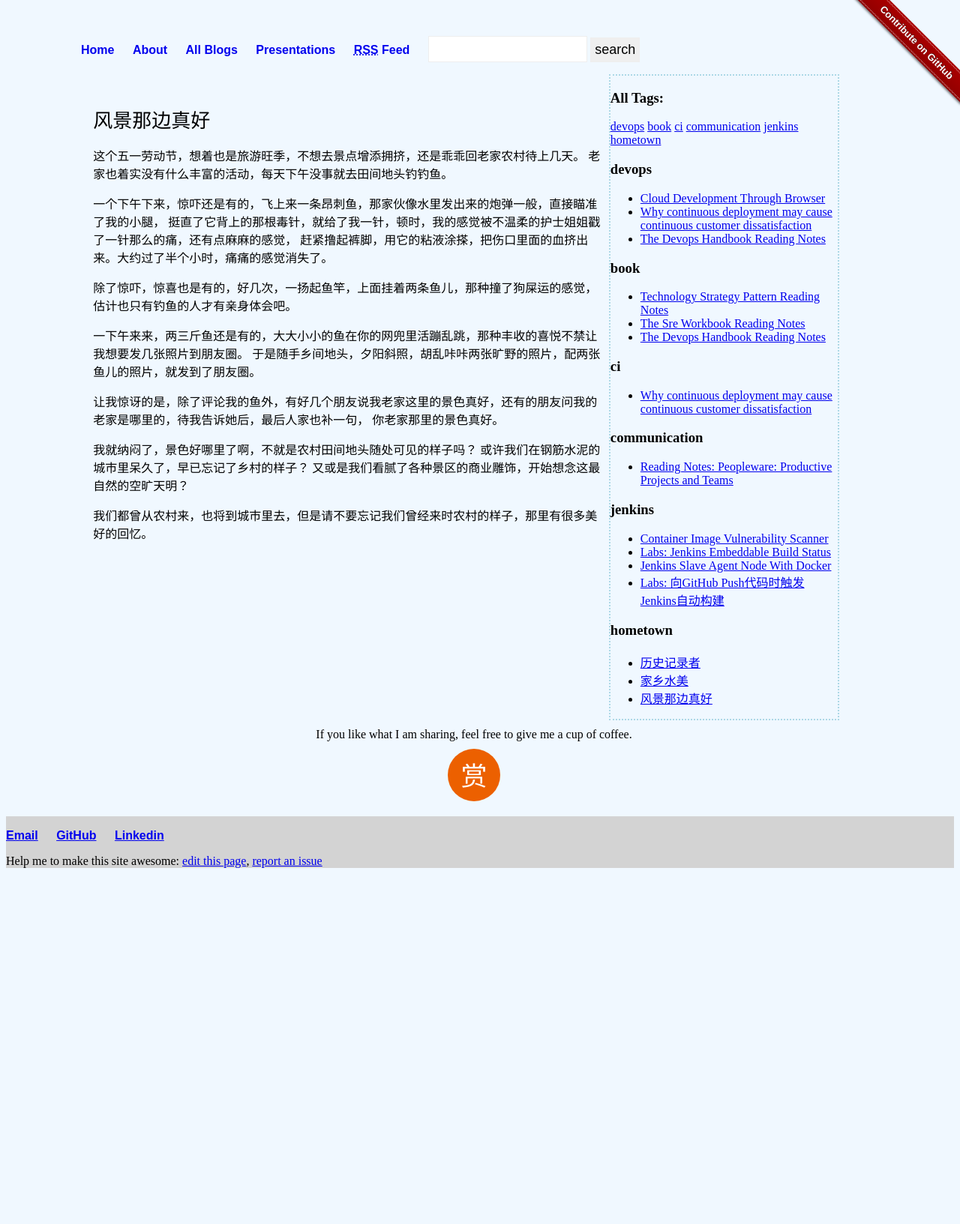
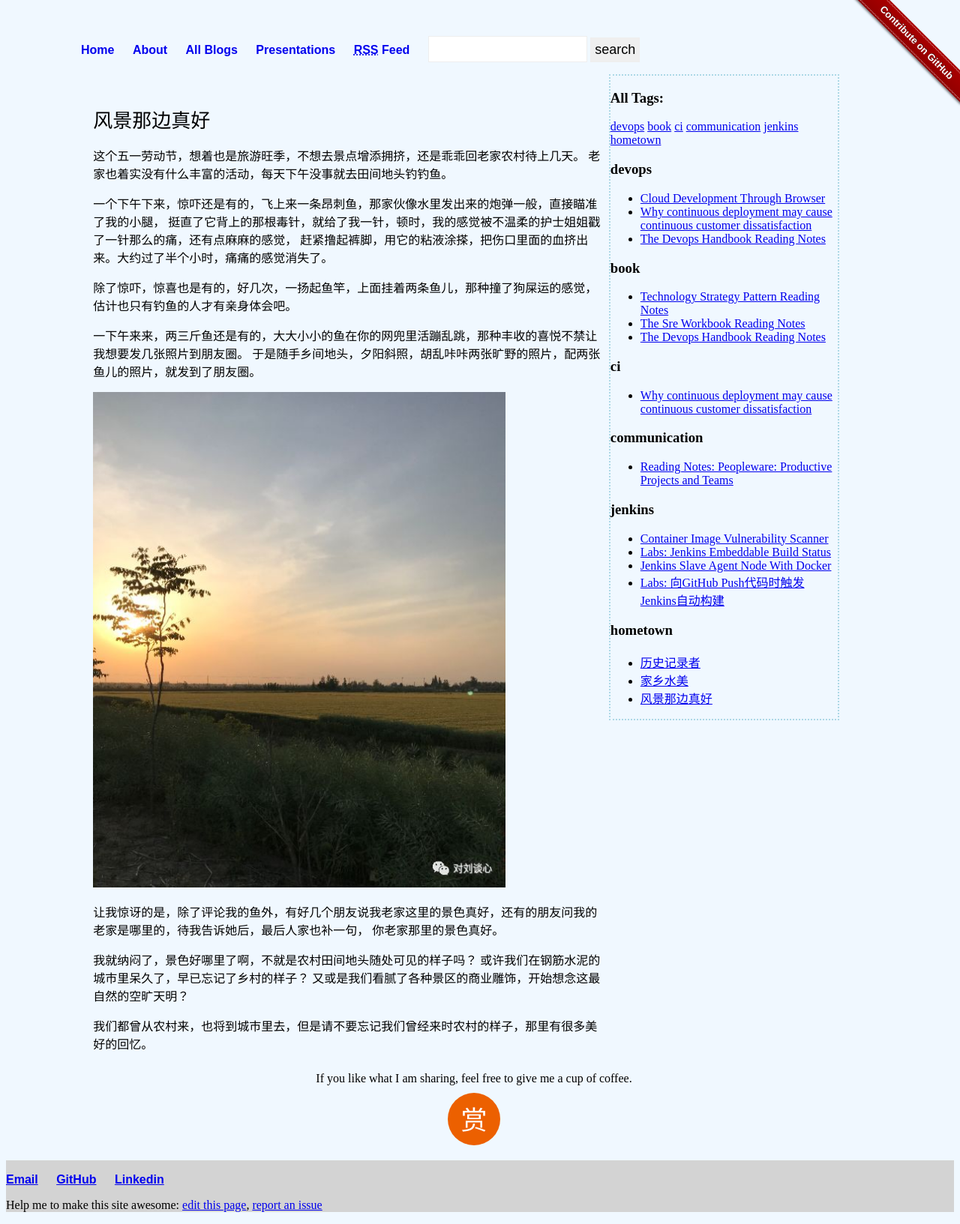
Before and after one commit to liuning0820/liuning0820.github.io, a Jekyll site: the page built from _posts/2019-05-04-风景那边真好.md, in a window 1280 px wide. Shown: the whole page at 75% size. Built offline with Jekyll 4.4.1, drawn with Linux system fonts in a browser that asks for light colours; before the commit the page ends 1174 px from its top, so only the background shows below that.

Commit message:
Added image for article

```diff
--- a/_posts/2019-05-04-风景那边真好.md
+++ b/_posts/2019-05-04-风景那边真好.md
@@ -18,6 +18,8 @@ tags: [hometown]
 一下午来来，两三斤鱼还是有的，大大小小的鱼在你的网兜里活蹦乱跳，那种丰收的喜悦不禁让我想要发几张照片到朋友圈。
 于是随手乡间地头，夕阳斜照，胡乱咔咔两张旷野的照片，配两张鱼儿的照片，就发到了朋友圈。
 
+![夕阳斜照]({{ site.url }}{{site.baseurl}}/images/sunset.jpg){:height="50%" width="80%"}
+
 让我惊讶的是，除了评论我的鱼外，有好几个朋友说我老家这里的景色真好，还有的朋友问我的老家是哪里的，待我告诉她后，最后人家也补一句，
 你老家那里的景色真好。
 
```
Also changed, not shown: images/sunset.jpg (added).
